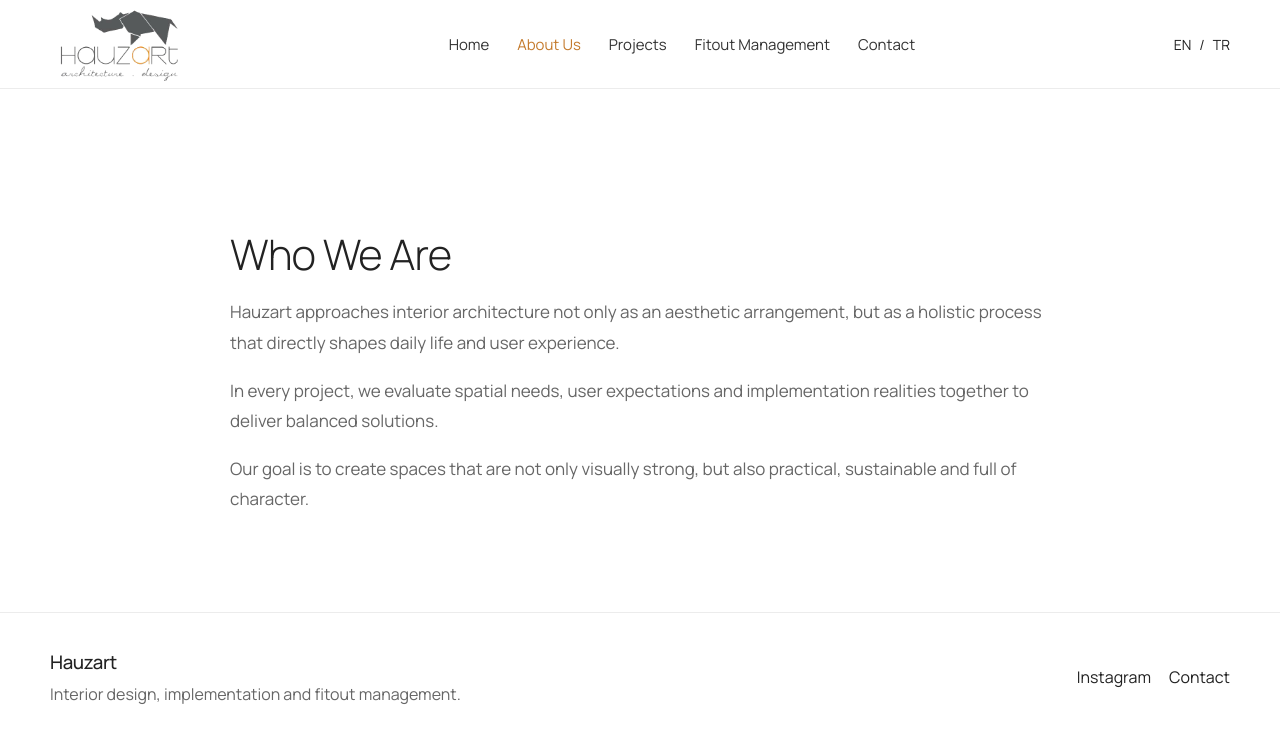
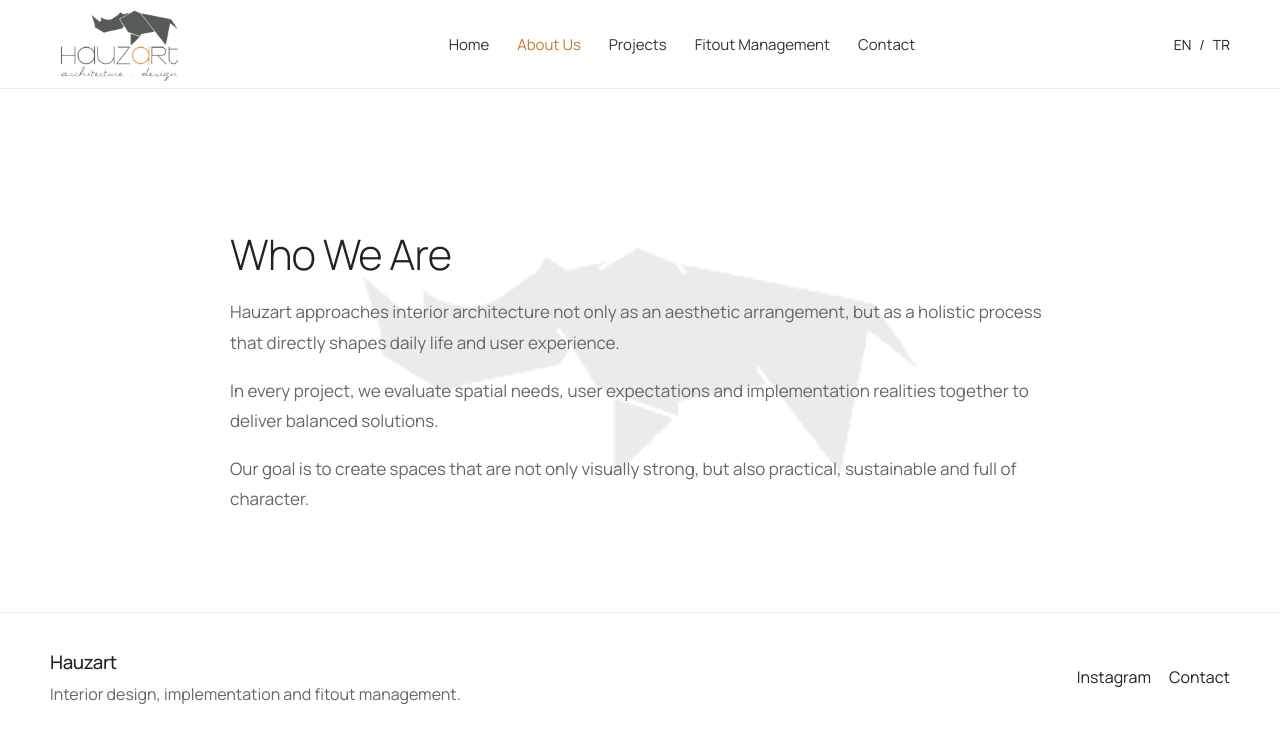
Before and after one commit to ardasaracgm/-fikrimvaricmimarlik, a Next.js app: page /en/about in a window 1280 px wide. Shown: the top 742 px of the page. Built offline with nearby package versions, Linux system fonts and the light colour scheme.

Commit message:
Update page.tsx

```diff
--- a/app/[locale]/about/page.tsx
+++ b/app/[locale]/about/page.tsx
@@ -1,3 +1,4 @@
+import Image from "next/image";
 import { getDictionary } from "@/lib/content";
 import type { Locale } from "@/lib/i18n";
 
@@ -10,8 +11,17 @@ export default async function AboutPage({
   const dict = getDictionary(locale);
 
   return (
-    <section className="section page-section">
-      <div className="container narrow">
+    <section className="section page-section intro">
+      <div className="intro-logo-bg">
+        <Image
+          src="/logo-mark.png"
+          alt=""
+          width={600}
+          height={248}
+          aria-hidden="true"
+        />
+      </div>
+      <div className="container narrow intro-content">
         <h1>{dict.about.title}</h1>
         <div className="page-text">
           {dict.about.paragraphs.map((paragraph, index) => (
```
